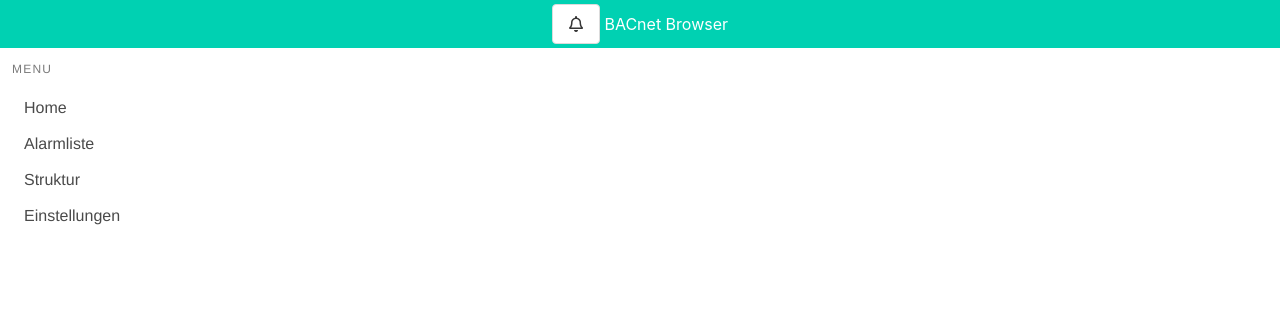
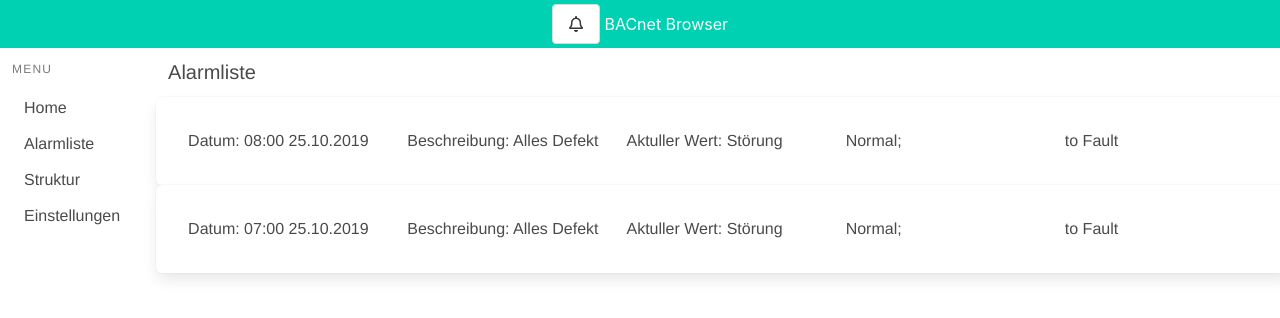
Before and after one commit to Shokodev/schoko, a Vue app in the folder frontend/: page /#/alarmlist in a window 1280 px wide. Shown: the top 318 px of the page. Built offline with nearby package versions, Linux system fonts and the light colour scheme; no server answers.

Commit message:
Alarmlist

```diff
--- a/frontend/src/components/bacnetobject/BinaryOutput.vue
+++ b/frontend/src/components/bacnetobject/BinaryOutput.vue
@@ -1,11 +1,11 @@
 <template>
 <span>
 
-            <div class="level column">
-                    <span class="level-left">
+            <div class="columns">
+                    <span class="column is-three-fifths">
                     <span>Aktueller Wert: {{this.presentValueValue}}</span>
                     </span>
-                    <span class="level-right">
+                    <span class="column is-right">
                   <span class="select">
                     <select v-model="writeValue">
                         <option>{{this.inactiveValue}}</option>
@@ -17,7 +17,7 @@
                      </a>
                     </span>
             </div>
-            <div class="column">
+            <div class="column" >
                     <span>
                         Polarität:
                     </span>
@@ -64,7 +64,6 @@ import modal from "../modal";
                 bacnetObject: null,
                 inactiveValue:"",
                 activeValue:"",
-                inactiveValue:"",
                 objectNameValue:"",
                 presentValueValue:"",
                 objectTypeValue:"",
@@ -86,19 +85,19 @@ import modal from "../modal";
 
             setWriteValue: function () {
                 if(this.writeValue=== this.activeValue){
-                console.log(1)
+                console.log(1);
                     this.writeValue=1
 
                 }else{
-                    console.log(0)
+                    console.log(0);
                     this.writeValue=0
                 }
-                var obj = (
+                var bacnetProperty = (
                     "value: "+ this.writeValue + ", " +
                         "propertyIdentifier: Present value"
-                )
+                );
 
-                modal.methods.sendValue(obj)
+                modal.methods.sendValue(JSON.stringify(bacnetProperty));
             },
             setBacnetObject: function () {
                this.bacnetObject= modal.methods.getProperties()
@@ -107,10 +106,10 @@ import modal from "../modal";
                 this.objectNameValue = this.searchPropertyIdentifierValue("Object name")
             },
             presentValue: function () {
-                this.presentValueValue = this.searchPropertyIdentifierValue("Present value")
-                this.inactiveValue = this.searchPropertyIdentifierValue("Inactive text")
-                this.activeValue = this.searchPropertyIdentifierValue("Active text")
-                this.polarityValue = this.searchPropertyIdentifierValue("Polarity")
+                this.presentValueValue = this.searchPropertyIdentifierValue("Present value");
+                this.inactiveValue = this.searchPropertyIdentifierValue("Inactive text");
+                this.activeValue = this.searchPropertyIdentifierValue("Active text");
+                this.polarityValue = this.searchPropertyIdentifierValue("Polarity");
                 if(this.presentValueValue==="0"){
                     return this.presentValueValue = this.inactiveValue
                 }else
@@ -131,24 +130,8 @@ import modal from "../modal";
                         console.log("Not Found")
                     }
                 }
-            },
-            getObject: function(search){
-                for (let i = 0; i < this.bacnetObject.length; i++) {
-                    if (this.bacnetObject[i].propertyIdentifier === (search)) {
-                            var obj = {
-                            value: this.bacnetObject[i].value,
-                            propertyIdentifier: this.bacnetObject[i].propertyIdentifier
-                        };
-                            console.log(obj)
+            }
 
-                        return this.object = obj
-
-                    } else {
-                        console.log("Not Found")
-                    }
-                }
-
-            }
 
         }
 
--- a/frontend/src/components/modal.vue
+++ b/frontend/src/components/modal.vue
@@ -8,6 +8,7 @@
                             <binary-output>
 
                             </binary-output>
+
                         </div>
                     </div>
                 </article>
--- a/frontend/src/router/index.js
+++ b/frontend/src/router/index.js
@@ -1,6 +1,7 @@
 import Home from '../views/Home.vue'
 import Structure from '../views/Structure.vue'
 import Settings from '../views/Settings.vue'
+import AlarmList from "../views/AlarmList";
 
 
 const routes = [
@@ -12,6 +13,11 @@ const routes = [
     path: '/home',
     name: 'home',
     component: Home,
+  },
+  {
+    path: '/alarmlist',
+    name: 'alarmlist',
+    component: AlarmList,
   },
   {
     path: '/settings',
--- /dev/null
+++ b/frontend/src/views/AlarmList.vue
@@ -0,0 +1,66 @@
+<template>
+    <div>
+    <h1 class="subtitle is 3">
+        Alarmliste
+    </h1>
+    <div>
+            <span>
+                <span  class="columns box" :key="child.elementName" v-for="child in bacnetEvents">
+                    <div Class="column">Datum: {{child.timeStamp}} </div>
+                      <div Class="column">Beschreibung: {{child.description}} </div>
+                        <div Class="column">  Aktuller Wert: {{child.presentValue}} </div>
+                         <div Class="column"> {{child.fromState}};</div>
+                            <div Class="column"> {{child.toState}} </div>
+                </span>
+            </span>
+
+    </div>
+    </div>
+</template>
+
+<script>
+        export default {
+        name: "AlarmList",
+            data() {
+                return {
+                    bacnetEvents: [{
+                        "eventID": "5",
+                        "oid": "532",
+                        "oidRemoteDevice": "Controller Test",
+                        "timeStamp": "08:00 25.10.2019",
+                        "fromState": "Normal",
+                        "toState": "to Fault",
+                        "description": "Alles Defekt",
+                        "presentValue": "Störung"
+                    },
+                        {"eventID": "5",
+                    "oid": "532",
+                    "oidRemoteDevice": "Controller Test",
+                    "timeStamp": "07:00 25.10.2019",
+                    "fromState": "Normal",
+                    "toState": "to Fault",
+                    "description": "Alles Defekt",
+                    "presentValue": "Störung"
+                        }]
+                };
+            },
+            methods:{
+            searchPropertyIdentifierValue: function () {
+                    for (let i = 0; i < this.bacnetEvents.length; i++) {
+                        if (this.bacnetEvents[i].propertyIdentifier) {
+                            return this.bacnetEvents[i].value;
+                        } else {
+                            console.log("Not Found")
+                        }
+                    }
+                }
+
+
+
+            }
+    };
+</script>
+
+<style scoped>
+
+</style>
```
Also changed, not shown: frontend/src/components/AlarmList.vue (deleted, +0 -16 lines).
